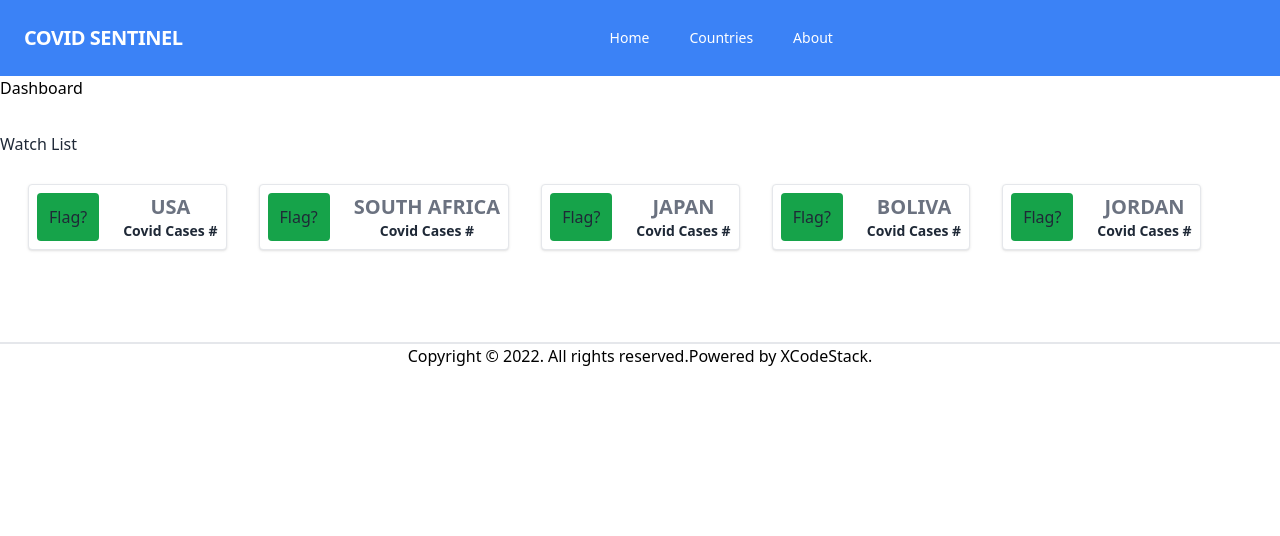
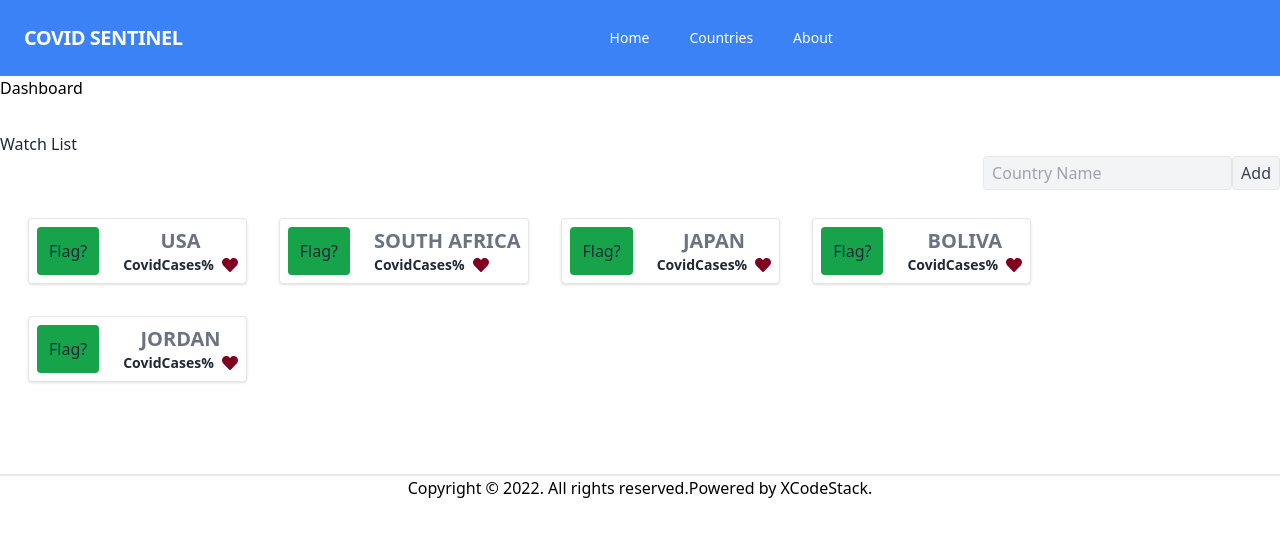
Before and after one commit to crystalpederson/Covid-Sentinel, a React app: page /dashboard in a window 1280 px wide. Shown: the top 536 px of the page. Built offline with nearby package versions, Linux system fonts and the light colour scheme; no server answers.

Commit message:
Added the heart delete functionality and search bar desgin.

```diff
--- a/package.json
+++ b/package.json
@@ -35,6 +35,7 @@
     "react-dom": "^17.0.2",
     "react-dotenv": "^0.1.3",
     "react-google-charts": "^3.0.15",
+    "react-icons": "^4.3.1",
     "react-router": "^6.2.1",
     "react-router-dom": "^6.2.1",
     "resolve-cwd": "^3.0.0"
--- /dev/null
+++ b/src/components/AddCountry.jsx
@@ -0,0 +1,39 @@
+import React, { useState } from 'react';
+
+
+const AddCountry = () => {
+
+  const [searchText, setSearchText] = useState("");
+
+  const onSearchChange = (e) => {
+    console.log(e.target.value);
+    setSearchText(e.target.value);
+  }
+
+  const handleSubmit = (e) => {
+    e.preventDefault();
+    console.log(searchText);
+  }
+
+  return (
+    <>
+      <div className="flex flex-row justify-end">
+        <input
+          type="text"
+          placeholder="Country Name"
+          onChange={onSearchChange}
+          value={searchText}
+          className="text-md text-gray-700 bg-gray-100 transition border focus:outline-none focus:border-gray-700 rounded py-1 px-2 pl-2 leading-normal"></input>
+        <button
+          type="submit"
+          onClick={handleSubmit}
+          className="text-md text-gray-700 bg-gray-100 transition border focus:outline-none focus:border-gray-700 rounded py-1 px-2 pl-2 leading-normal">
+            Add
+        </button>
+      </div>
+    </>
+  )
+}
+
+
+export default AddCountry;
--- a/src/components/CountryCard.jsx
+++ b/src/components/CountryCard.jsx
@@ -1,23 +1,33 @@
-import React from 'react';
+import React, { useState } from 'react';
+import { FaHeart } from 'react-icons/fa';
 
 
 const CountryCard = () => {
-  const countries = ['USA', 'South Africa', 'Japan', 'Boliva', 'Jordan'];
+  const allCountries = ['USA', 'South Africa', 'Japan', 'Boliva', 'Jordan']
+  const [ countries, setCountries ] = useState(allCountries);
+
+  const handleFavorite = (country) => {
+    setCountries((countries) => countries.filter(word => word !== country))
+  }
 
   return (
     <>
       <div className="flex flex-wrap w-full p-3">
         {countries.map((country) => (
-          <div className="bg-white border rounded shadow p-2 m-4">
-            <div class="flex flex-row items-center">
-              <div class="flex-shrink pr-6">
-                <div class="rounded p-3 bg-green-600">Flag?</div>
+          <div key={country} className="bg-white border rounded shadow p-2 m-4">
+            <div className="flex flex-row items-center">
+              <div className="flex-shrink pr-6">
+                <div className="rounded p-3 bg-green-600">Flag?</div>
               </div>
-              <div class="flex-1 text-right md:text-center">
-                  <h5 class="font-bold uppercase text-xl text-gray-500">{country}</h5>
+              <div className="flex-1 text-right md:text-center">
+                  <h5 className="font-bold uppercase text-xl text-gray-500">{country}</h5>
                   <div>
-
-                    <h3 class="font-bold text-sm">Covid Cases #</h3>
+                    <div className="flex flex-row items-center">
+                      <h3 className="font-bold text-sm pr-2">CovidCases%</h3>
+                        <FaHeart
+                          color={countries.includes(country) ? "rgb(128, 0, 32)" : "rgb(74, 85, 104)"}
+                          onClick={() => handleFavorite(country)}/>
+                    </div>
                   </div>
               </div>
             </div>
--- a/src/components/WatchList.jsx
+++ b/src/components/WatchList.jsx
@@ -1,14 +1,15 @@
 import React from 'react';
+import AddCountry from './AddCountry';
 import CountryCard from './CountryCard'
 
 
 const WatchList = () => {
   return (
-    <div class="container w-full mx-auto md:px-0 md:mt-8 mb-16 text-gray-800 leading-normal">
+    <div className="container w-full mx-auto md:px-0 md:mt-8 mb-16 text-gray-800 leading-normal">
       <h3>Watch List</h3>
+      <AddCountry />
       <CountryCard />
     </div>
-
   )
 }
 
```
Also changed, not shown: 1 other file (tests, documents, lock files or other folders).
